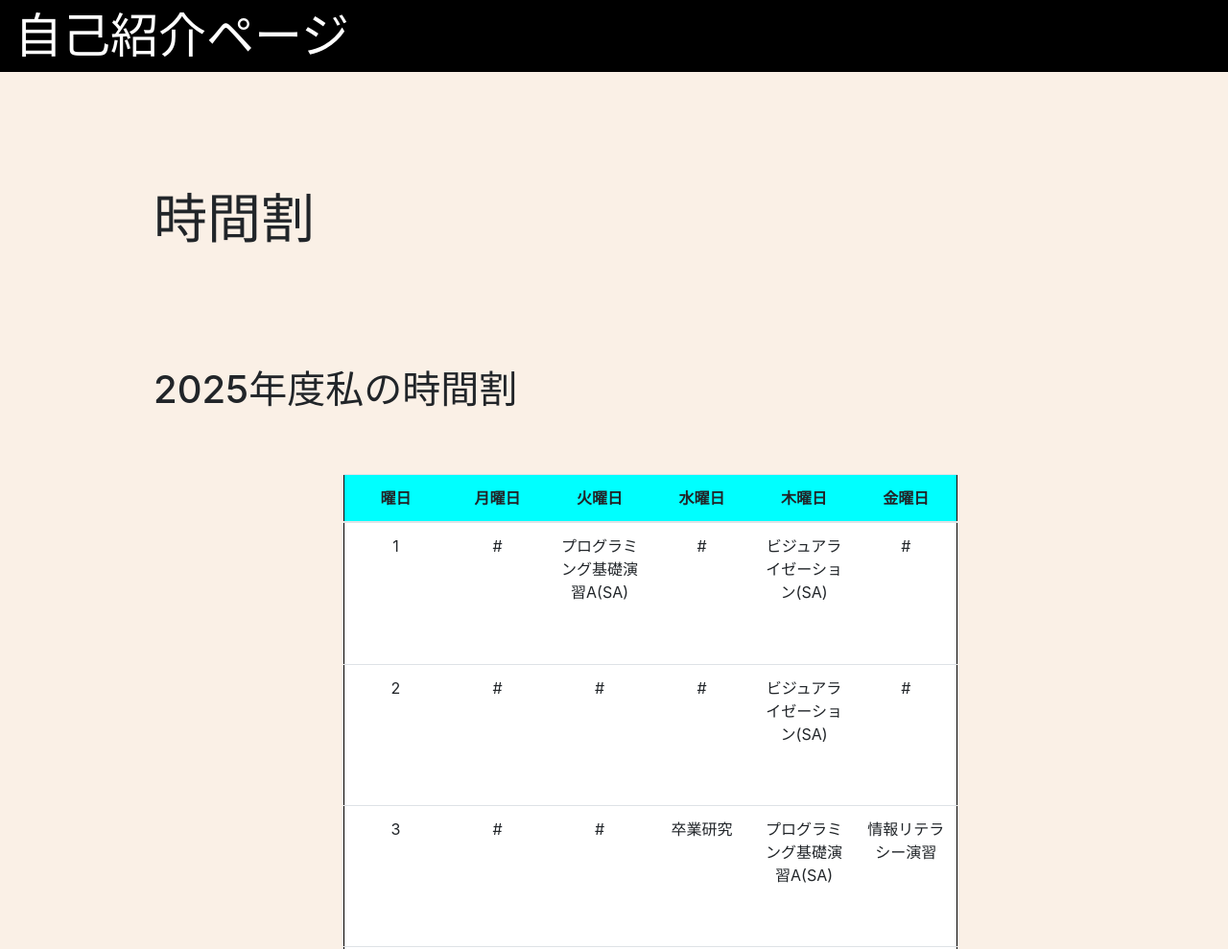
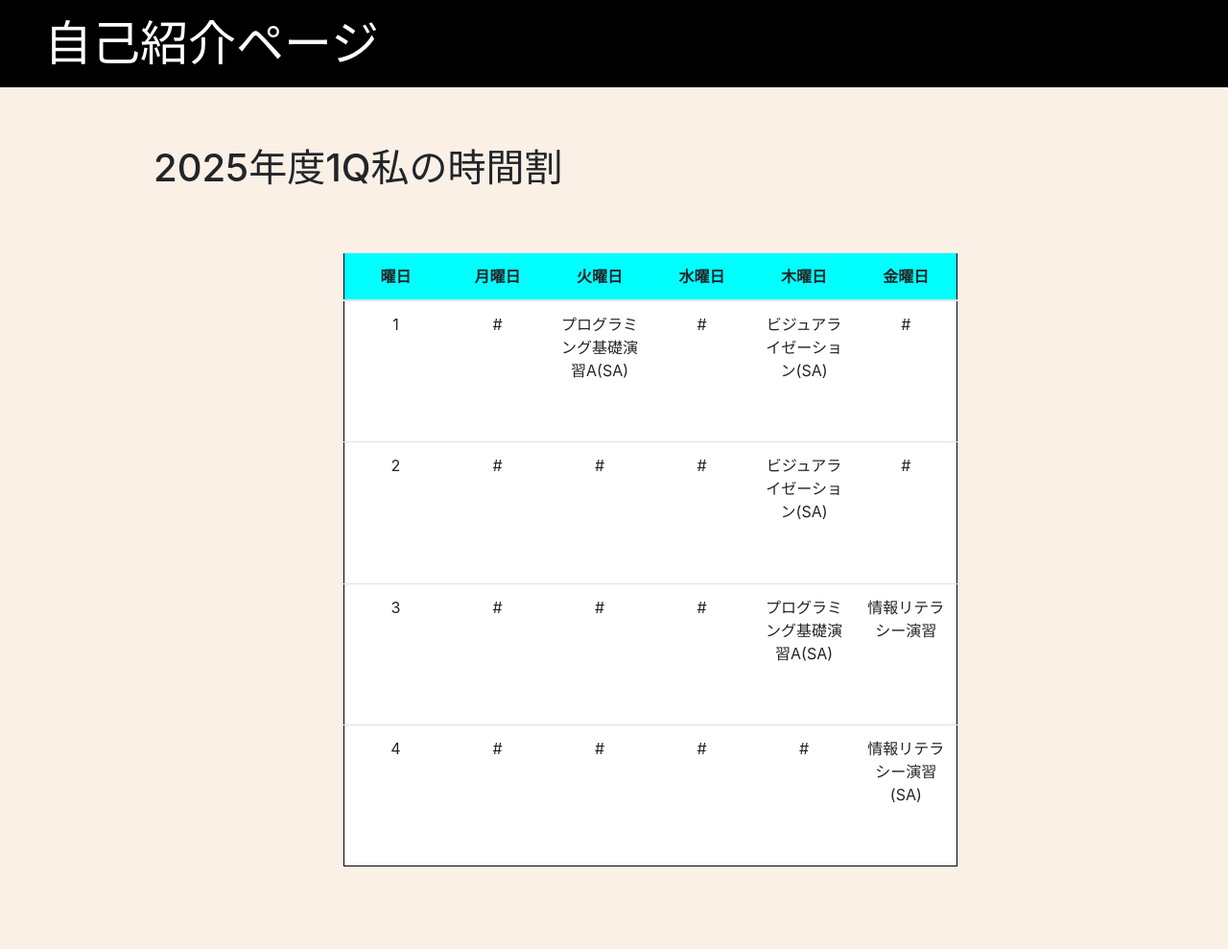
Before and after one commit to Gka2712/introduction, a plain HTML site: page timetable.html in a window 1280 px wide. Shown: the top 989 px of the page at 96% size. After the commit the page ends 919 px from the top, so only its background shows below. Drawn offline with nearby package versions, Linux system fonts and the light colour scheme.

Commit message:
04032 introduction

```diff
--- a/timetable.html
+++ b/timetable.html
@@ -22,13 +22,17 @@
                 text-decoration:none;
                 color:white;
             }
+            .navbar-background
+            {
+                background-color:black;
+            }
             .bgcolorsetting
             {
                 background-color: linen;
             }
             .title_adjust
             {
-                margin-top:120px;
+                margin-top:60px;
                 margin-left:160px;
             }
             .table
@@ -65,11 +69,12 @@
         </style>
     </head>
     <body class="bgcolorsetting">
-        <nav>
-            <a href="index.html">自己紹介ページ</a>
+        <nav class="navbar navbar-expand-lg navbar-background">
+            <div class="col-md-auto">
+                <div class="text-left fs-1"><a href="index.html">自己紹介ページ</a></div>
+            </div>
         </nav>
-        <div class="title_adjust display-4">時間割</div>
-        <h1 class="title_adjust">2025年度私の時間割</h1>
+        <h1 class="title_adjust">2025年度1Q私の時間割</h1>
         <table class="table">
             <thead>
                 <tr>
@@ -102,7 +107,7 @@
                     <td scope="row">3</td>
                     <td>#</td>
                     <td>#</td>
-                    <td>卒業研究</td>
+                    <td>#</td>
                     <td>プログラミング基礎演習A(SA)</td>
                     <td>情報リテラシー演習</td>
                 </tr>
```
Also changed, not shown: career.html (+6 -10 lines), index.html (+5 -8 lines), labolatory.html (+12 -0 lines), syogi.png, 4 other files.
